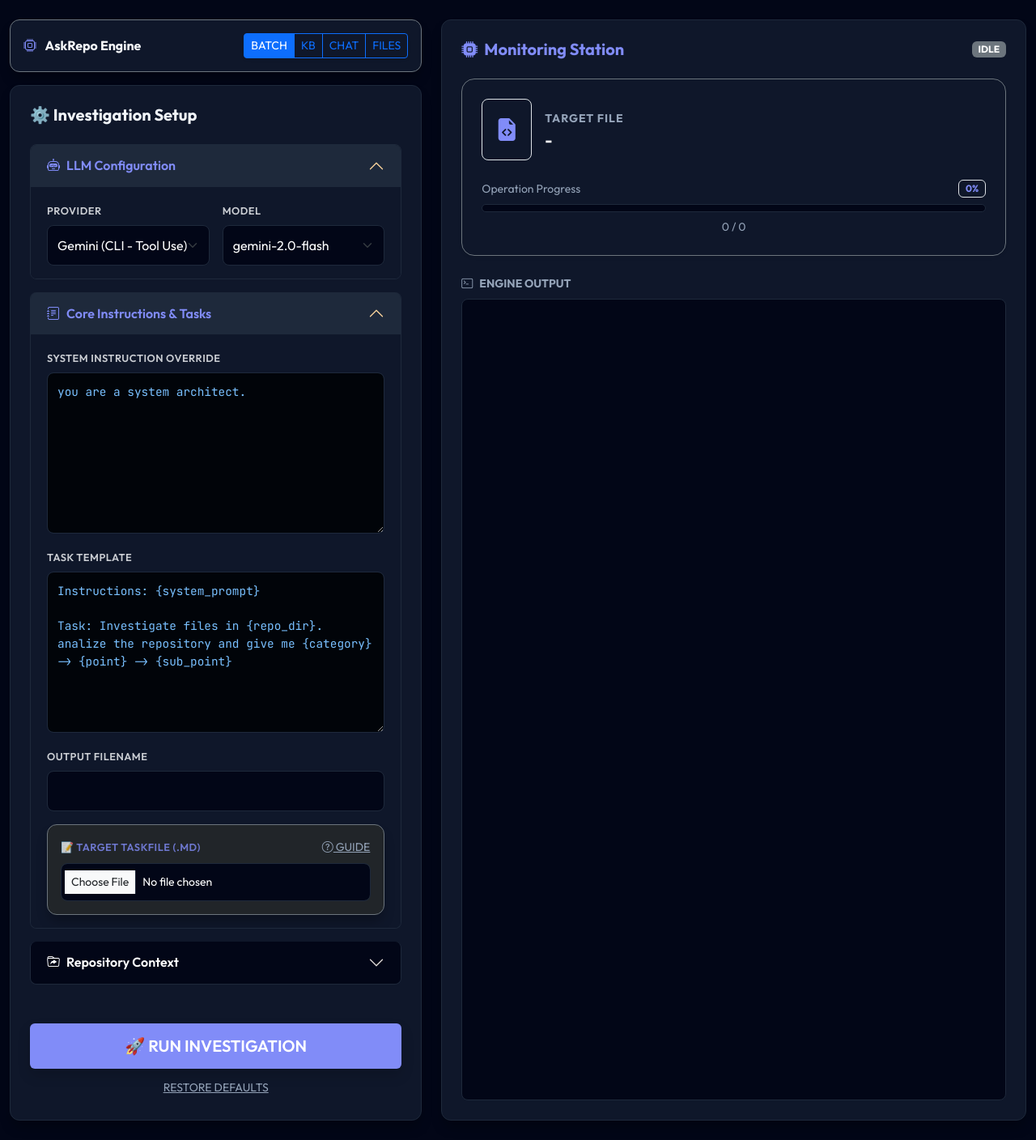
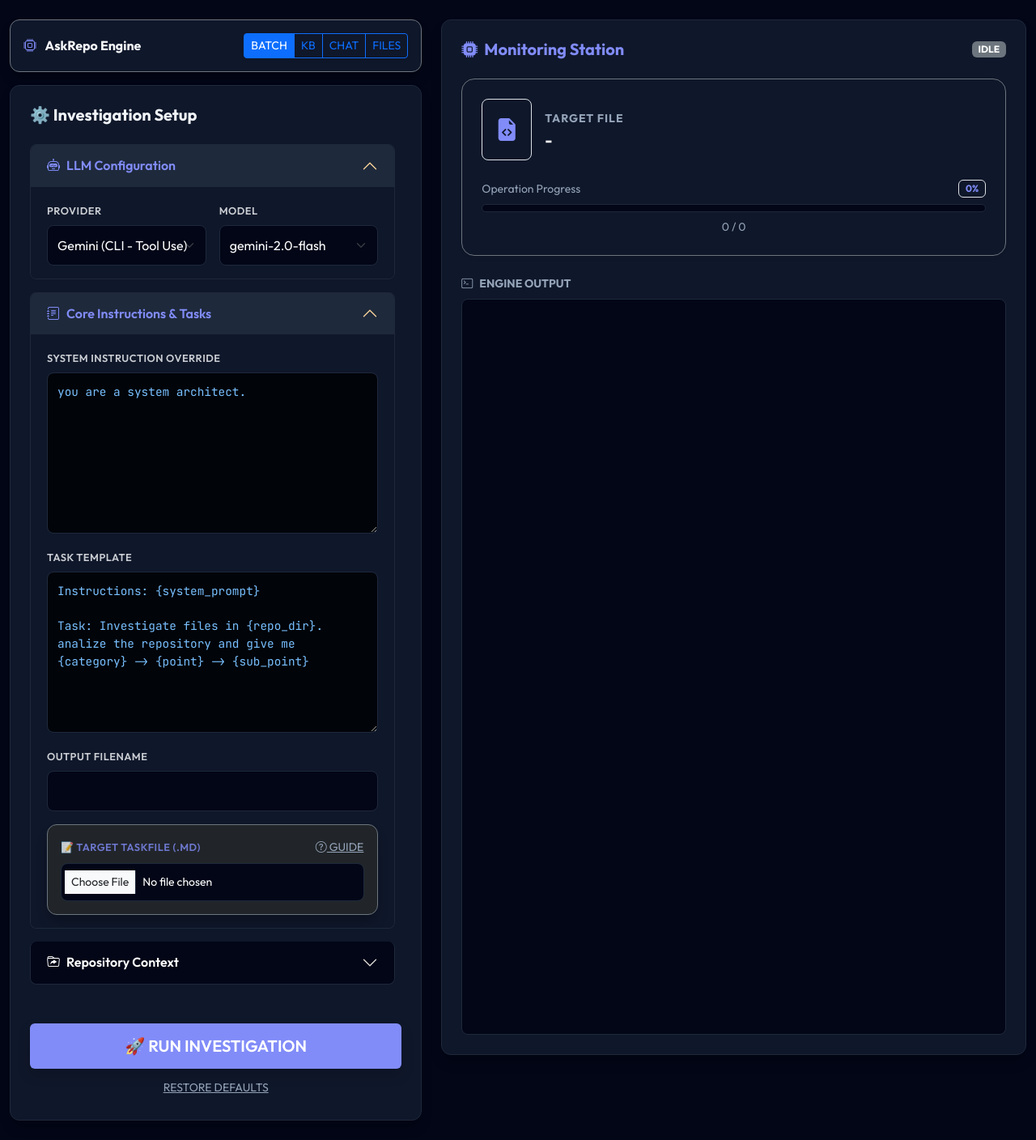
Before and after one commit to leandrofus/askRepo, a Flask app: page / in a window 1280 px wide. Shown: the whole page at 81% size. Run offline with Flask 3, Linux system fonts and the light colour scheme; data that the repository does not hold is empty; parts of the project's set-up code (start-up, migrations or seed data) failed here and were passed over; some libraries are stand-ins or nearby versions.

Commit message:
fix: stabilize UI layout with vh units and internal scrolling

```diff
--- a/templates/index.html
+++ b/templates/index.html
@@ -36,14 +36,14 @@
         .text-light-main { color: #f1f5f9 !important; }
         .btn-primary { background-color: var(--accent); border: none; font-weight: 600; padding: 0.8rem 1.5rem; }
         .btn-primary:hover { background-color: #6366f1; transform: translateY(-1px); }
-        #logOutput { background-color: #020617; color: #4ade80; font-family: 'JetBrains Mono', monospace; font-size: 0.85rem; padding: 1rem; border-radius: 8px; height: 400px; overflow-y: auto; border: 1px solid var(--border); white-space: pre-wrap; }
         .chat-bubble { padding: 20px 25px; border-radius: 20px; margin-bottom: 15px; max-width: 85%; position: relative; animation: fadeIn 0.3s ease; }
         @keyframes fadeIn { from { opacity: 0; transform: translateY(5px); } to { opacity: 1; transform: translateY(0); } }
         .bubble-user { background: linear-gradient(135deg, var(--accent), #6366f1); color: white; align-self: flex-end; margin-left: auto; border-bottom-right-radius: 4px; box-shadow: 0 4px 15px rgba(129, 140, 248, 0.2); }
         .bubble-assistant { background: #1e293b; color: #f1f5f9; align-self: flex-start; border-bottom-left-radius: 4px; border: 1px solid var(--border); box-shadow: 0 4px 15px rgba(0,0,0,0.2); }
-        #chatBox { height: 600px; overflow-y: auto; display: flex; flex-direction: column; padding: 25px; background: #020617; border-radius: 12px; border: 1px solid var(--border); gap: 10px; }
-        .chat-input-area { background: #0f172a; padding: 20px; border-radius: 0 0 12px 12px; border: 1px solid var(--border); border-top: none; }
-        .markdown-content { color: #e2e8f0; line-height: 1.7; font-size: 1.05rem; font-weight: 400; }
+        #chatBox { flex-grow: 1; overflow-y: auto; display: flex; flex-direction: column; padding: 25px; background: #020617; border-radius: 12px; border: 1px solid var(--border); gap: 10px; }
+        .chat-input-area { background: #0f172a; padding: 20px; border-radius: 0 0 12px 12px; border: 1px solid var(--border); border-top: none; flex-shrink: 0; }
+        .main-card-height { height: calc(100vh - 100px); display: flex; flex-direction: column; }
+        #logOutput { background-color: #020617; color: #4ade80; font-family: 'JetBrains Mono', monospace; font-size: 0.85rem; padding: 1rem; border-radius: 8px; flex-grow: 1; overflow-y: auto; border: 1px solid var(--border); white-space: pre-wrap; }.markdown-content { color: #e2e8f0; line-height: 1.7; font-size: 1.05rem; font-weight: 400; }
         .markdown-content h1, .markdown-content h2, .markdown-content h3 { color: white; margin-top: 2rem; margin-bottom: 1.2rem; font-weight: 700; }
         .markdown-content h1 { font-size: 1.75rem; border-bottom: 1px solid var(--border); padding-bottom: 0.5rem; }
         .markdown-content h2 { font-size: 1.4rem; }
@@ -124,10 +124,10 @@
                     </div>
                 </div>
 
-                <div class="card p-4" id="configCard">
+                <div class="card p-4 main-card-height" id="configCard">
                     <h5 class="mb-4 text-light-main">⚙️ Investigation Setup</h5>
 
-                    <div class="accordion" id="setupAccordion">
+                    <div class="accordion flex-grow-1 overflow-auto pe-2" id="setupAccordion">
                         <div class="accordion-item">
                             <h2 class="accordion-header">
                                 <button class="accordion-button" type="button" data-bs-toggle="collapse" data-bs-target="#collapseLLM">
@@ -263,18 +263,18 @@
                     <button type="button" class="btn btn-link btn-sm text-dim w-100 mt-2" onclick="restoreDefaults()">RESTORE DEFAULTS</button>
                 </div>
 
-                <div class="card p-4 h-100 d-none" id="reportsCard">
+                <div class="card p-4 main-card-height d-none" id="reportsCard">
                     <div class="d-flex justify-content-between align-items-center mb-4">
                         <h5 class="m-0 text-light-main"><i class="bi bi-clock-history me-2 text-accent"></i>Past Investigations</h5>
                         <button class="btn btn-sm btn-outline-primary" onclick="loadReportsList()"><i class="bi bi-arrow-clockwise"></i></button>
                     </div>
-                    <div id="reportsList"></div>
+                    <div id="reportsList" class="overflow-auto pe-2"></div>
                 </div>
             </div>
 
             <!-- Right Column -->
             <div class="col-lg-7">
-                <div class="card p-4 h-100" id="monitorCard">
+                <div class="card p-4 main-card-height" id="monitorCard">
                     <div class="d-flex justify-content-between align-items-center mb-4">
                         <h5 class="m-0 text-accent"><i class="bi bi-cpu-fill me-2"></i>Monitoring Station</h5>
                         <span id="statusBadge" class="badge bg-secondary px-3 py-2">IDLE</span>
@@ -313,7 +313,7 @@
                     </div>
                 </div>
 
-                <div class="card p-4 h-100 d-none" id="chatCard">
+                <div class="card p-4 main-card-height d-none" id="chatCard">
                     <div class="d-flex justify-content-between align-items-center mb-3">
                         <h5 class="m-0 text-accent">Interactive Investigation</h5>
                         <span id="chatStatus" class="badge bg-info px-3 py-2">SESSION ACTIVE</span>
@@ -325,8 +325,8 @@
                     </div>
                 </div>
 
-                <div class="card p-4 h-100 d-none" id="viewerCard">
-                    <div class="d-flex justify-content-between align-items-center mb-4 border-bottom border-secondary pb-3">
+                <div class="card p-4 main-card-height d-none" id="viewerCard">
+                    <div class="d-flex justify-content-between align-items-center mb-4 border-bottom border-secondary pb-3 flex-shrink-0">
                         <h5 id="viewerTitle" class="m-0 text-truncate">Viewer</h5>
                         <div class="btn-group btn-group-sm">
                             <button class="btn btn-outline-success" onclick="resumeCurrentReport()" title="Resume Session"><i class="bi bi-chat-dots-fill"></i></button>
@@ -335,7 +335,7 @@
                             <button class="btn btn-outline-secondary" onclick="closeViewer()"><i class="bi bi-x-lg"></i></button>
                         </div>
                     </div>
-                    <div id="reportContent" class="markdown-content" style="height: 750px; overflow-y: auto; padding-right: 15px;"></div>
+                    <div id="reportContent" class="markdown-content overflow-auto pe-2 flex-grow-1"></div>
                 </div>
             </div>
         </div>
```
